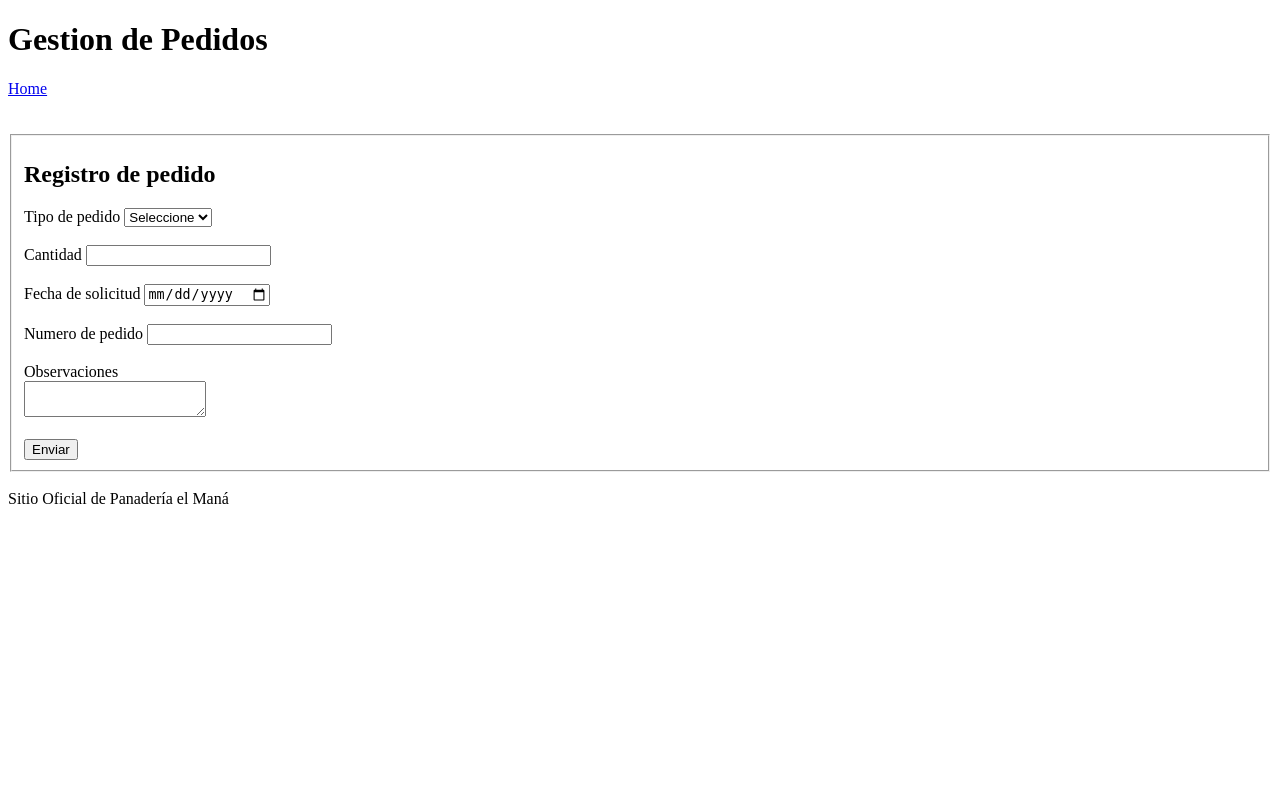
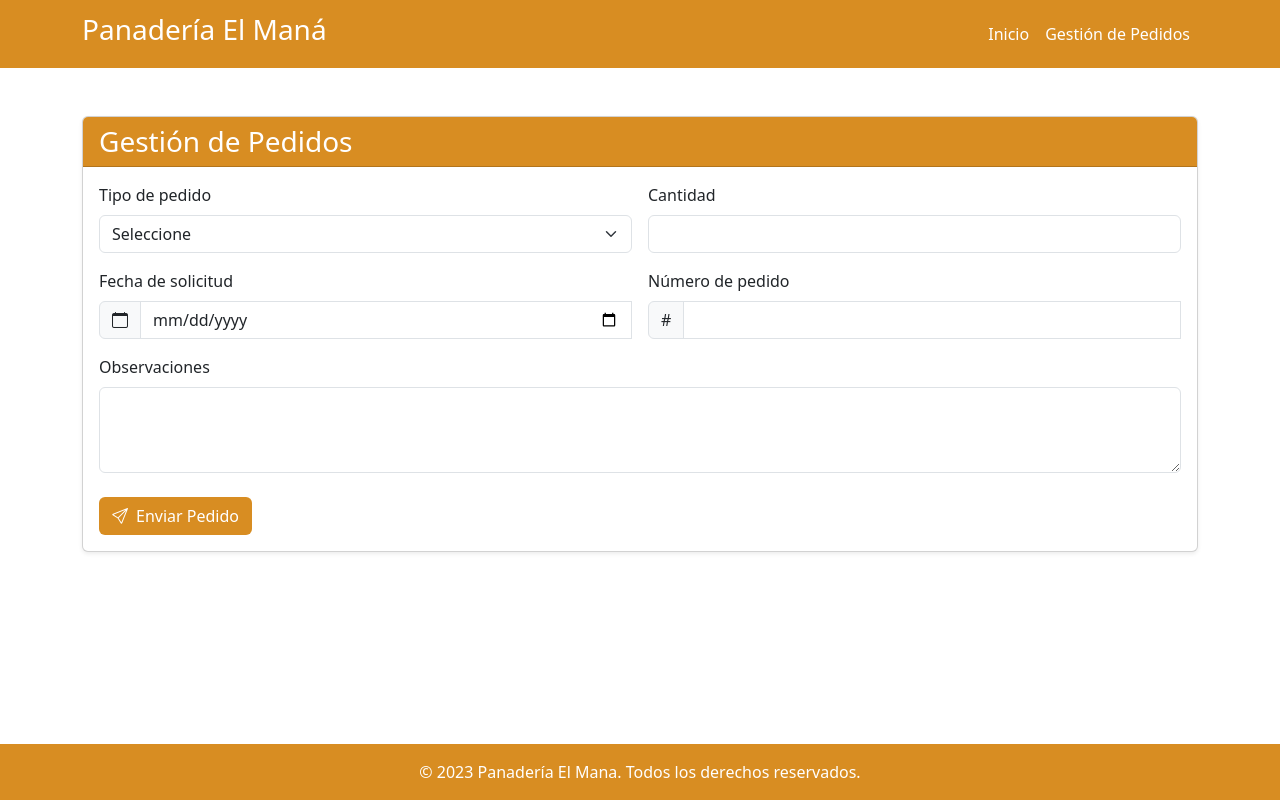
Before and after one commit to Davidarpires25/LaboratorioProgramacion3, a Python web app: template Templates/Registro-gestion-pedidos.html in a window 1280 px wide. Run offline with Jinja, Linux system fonts and the light colour scheme; the template is opened without the code that fills it, so the values that code supplies are empty; some libraries are stand-ins or nearby versions.

Commit message:
Se agregaron los estilos para el Registro de pedidos

```diff
--- /dev/null
+++ b/Css/Registro-gestion-pedidos.css
@@ -0,0 +1,51 @@
+
+
+body{
+    background-color: #1c1c1d;
+
+}
+
+section div .card-header{
+    background-color: #d88d22;
+    color: white;
+
+}
+
+
+button:hover[type="submit"]{
+    background-color: #b3741d;
+    border-color: #d88c2255;
+
+}
+
+
+button[type="submit"]{
+
+
+    border-color: #d88c2255;
+    background-color: #d88d22;
+}
+
+
+button:active{
+    background-color: #925f18;
+    border-color: #d88c2255;
+    color: black;
+}
+
+.navbar{
+    background-color: #d88d22;
+    position: relative;
+
+}
+.navbar a{
+    color: white;
+}
+
+footer{
+    background-color: #d88d22;
+    color: white;
+}
+footer p{
+    color: white;
+}
--- a/Templates/Registro-gestion-pedidos.html
+++ b/Templates/Registro-gestion-pedidos.html
@@ -1,51 +1,104 @@
 <!DOCTYPE html>
-<html lang="en">
+<html lang="es">
 <head>
     <meta charset="UTF-8">
     <meta name="viewport" content="width=device-width, initial-scale=1.0">
-    <title>Gestion pedidos</title>
+    <title>Gestión de Pedidos - Panadería El Maná</title>
+    <link rel="stylesheet" href="../Css/Registro-gestion-pedidos.css">
+    <link href="https://cdn.jsdelivr.net/npm/bootstrap@5.3.3/dist/css/bootstrap.min.css" rel="stylesheet" integrity="sha384-QWTKZyjpPEjISv5WaRU9OFeRpok6YctnYmDr5pNlyT2bRjXh0JMhjY6hW+ALEwIH" crossorigin="anonymous">
+    <script src="https://cdn.jsdelivr.net/npm/bootstrap@5.3.3/dist/js/bootstrap.bundle.min.js" integrity="sha384-YvpcrYf0tY3lHB60NNkmXc5s9fDVZLESaAA55NDzOxhy9GkcIdslK1eN7N6jIeHz" crossorigin="anonymous"></script>
+    <link rel="stylesheet" href="https://cdn.jsdelivr.net/npm/bootstrap-icons@1.7.2/font/bootstrap-icons.css">
 </head>
 <body>
-    <h1>Gestion de Pedidos</h1>
-    <nav>
-        <a href="Home.html">Home</a>
+    <nav class="navbar navbar-expand-lg ">
+        <div class="container">
+            <a class="navbar-brand" href="#"><h3>Panadería El Maná</h3></a>
+            <button class="navbar-toggler" type="button" data-bs-toggle="collapse" data-bs-target="#navbarNav" aria-controls="navbarNav" aria-expanded="false" aria-label="Toggle navigation">
+                <span class="navbar-toggler-icon"></span>
+            </button>
+            <div class="collapse navbar-collapse" id="navbarNav">
+                <ul class="navbar-nav ms-auto">
+                    <li class="nav-item">
+                        <a class="nav-link" href="Home.html">Inicio</a>
+                    </li>
+                    <li class="nav-item">
+                        <a class="nav-link " href="#">Gestión de Pedidos</a>
+                    </li>
+                </ul>
+            </div>
+        </div>
     </nav>
-    <br><br>
-    <fieldset>
-        <section>
-            <h2>Registro de pedido</h2>
-            <form>
-                <label for="producto">Tipo de pedido</label>
-                <select name="producto" id="producto" required>
-                    <option value="" hidden>Seleccione</option>
-                    <option value="" >Producto</option>
-                    <option value="" >Insumo</option>
 
-                </select>
-                <br><br>
-                <label for="cantidad">Cantidad</label>
-                <input type="number" name="cantidad" id="cantidad" required>
-                <br><br>
-                <label for="fechaSolicitud">Fecha de solicitud</label>
-                <input type="date" name="fechaSolicitud" id="fechaSolicitud" required>
-                <br><br>
-                <label for="numeroPedido">Numero de pedido</label>
-                <input type="number" name="numeroPedido" id="numeroPedido" required>
-                <br><br>
-                <label for="observaciones">Observaciones</label>
-                <br>
-                <textarea name="observaciones" id="observaciones" required></textarea>
-                <br><br>
-                <button>Enviar</button>
-            </form>
-        </section>
+    <section class="container mt-5">
+        <div class="card shadow-sm ">
+            <div class="card-header navbar-dark ">
+                <h1 class="h3 mb-0">Gestión de Pedidos</h1>
+            </div>
+            <div class="card-body">
+                <form id="pedidoForm" class="needs-validation" novalidate>
+                    <div class="row g-3">
+                        <div class="col-md-6">
+                            <label for="producto" class="form-label">Tipo de pedido</label>
+                            <select class="form-select" id="producto" name="producto" required>
+                                <option value="" selected disabled>Seleccione</option>
+                                <option value="producto">Producto</option>
+                                <option value="insumo">Insumo</option>
+                            </select>
+                            <div class="invalid-feedback">
+                                Por favor, seleccione el tipo de pedido.
+                            </div>
+                        </div>
+                        <div class="col-md-6">
+                            <label for="cantidad" class="form-label">Cantidad</label>
+                            <input type="number" class="form-control" id="cantidad" name="cantidad" required>
+                            <div class="invalid-feedback">
+                                Por favor, ingrese la cantidad.
+                            </div>
+                        </div>
+                        <div class="col-md-6">
+                            <label for="fechaSolicitud" class="form-label">Fecha de solicitud</label>
+                            <div class="input-group">
+                                <span class="input-group-text"><i class="bi bi-calendar"></i></span>
+                                <input type="date" class="form-control" id="fechaSolicitud" name="fechaSolicitud" required>
+                                <div class="invalid-feedback">
+                                    Por favor, seleccione la fecha de solicitud.
+                                </div>
+                            </div>
+                        </div>
+                        <div class="col-md-6">
+                            <label for="numeroPedido" class="form-label">Número de pedido</label>
+                            <div class="input-group">
+                                <span class="input-group-text">#</span>
+                                <input type="number" class="form-control" id="numeroPedido" name="numeroPedido" required>
+                                <div class="invalid-feedback">
+                                    Por favor, ingrese el número de pedido.
+                                </div>
+                            </div>
+                        </div>
+                        <div class="col-12">
+                            <label for="observaciones" class="form-label">Observaciones</label>
+                            <textarea class="form-control" id="observaciones" name="observaciones" rows="3" required></textarea>
+                            <div class="invalid-feedback">
+                                Por favor, ingrese las observaciones.
+                            </div>
+                        </div>
+                    </div>
+                    <div class="mt-4">
+                        <button type="submit" class="btn btn-primary ">
+                            <i class="bi bi-send me-2"></i>Enviar Pedido
+                        </button>
+                    </div>
+                </form>
+            </div>
+        </div>
+    </section>
 
-    </fieldset>
+    <footer class="py-3 mt-4 fixed-bottom" >
+        <div class="card-footer container text-center">
+            <p class=" mb-0">&copy; 2023 Panadería El Mana. Todos los derechos reservados.</p>
+        </div>
+    </footer>
 
-    <br>
-    <footer>
-        Sitio Oficial de Panadería el Maná
-    </footer>
 
 
 </body>
```
